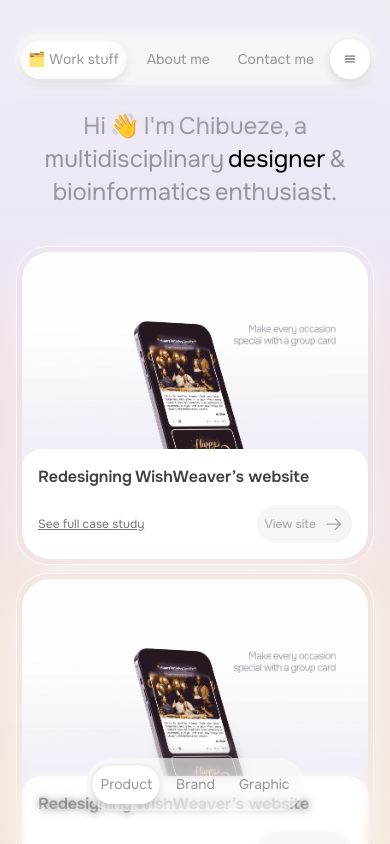
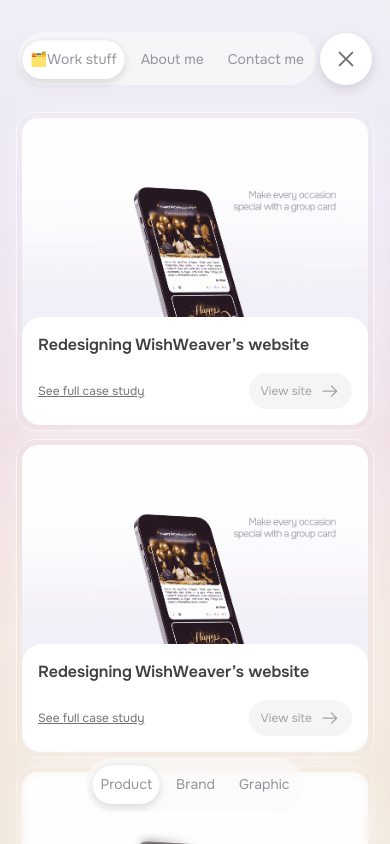
Before and after one commit to Ezekwu/Chibueze-portfolio, a React (Vite) app: page /work in a window 390 px wide. Both pictures are taken after a click on the button 322 px from the left and 52 px from the top of the page. Built offline with nearby package versions, Linux system fonts and the light colour scheme.

Commit message:
chore: made corrections requested by the designer

```diff
--- a/src/components/general/ProjectCard.tsx
+++ b/src/components/general/ProjectCard.tsx
@@ -4,14 +4,14 @@
 
 export default function ProjectCard() {
   return (
-    <article className="h-[319px] md:h-[531px] w-full p-[5px] rounded-[32px] border border-[#ffffff9e] backdrop-blur-[26.32px] shadow-[2px_3px_40.3px_-10px_#FFFFFFBF]">
+    <article className="h-[319px] md:h-[531px] w-full p-[5px] rounded-[20px] md:rounded-[32px] border border-[#ffffff9e] backdrop-blur-[26.32px] shadow-[2px_3px_40.3px_-10px_#FFFFFFBF]">
       <div className="relative w-full h-full">
         <img
           src={WishWeaver}
           alt="WishWeaver"
-          className="w-full h-full object-cover rounded-[28px]"
+          className="w-full h-full object-cover rounded-[16px] md:rounded-[28px]"
         />
-        <div className="absolute bottom-0 left-0 w-full bg-white rounded-t-[20px] rounded-b-[28px] md:p-6 p-4">
+        <div className="absolute bottom-0 left-0 w-full bg-white rounded-[20px] md:p-6 p-4">
           <h3 className="md:text-[22px] font-semibold text-[#404040] mb-4">
             Redesigning WishWeaver’s website{' '}
           </h3>
@@ -28,7 +28,7 @@
             </a>
             <a
               href="#"
-              className="group flex items-center gap-2 text-[#A4A4A4] hover:text-gray-400 transition-colors text-xs font-normal bg-[#F6F5F6] rounded-[100px] px-2 py-[9px]"
+              className="group flex items-center gap-2 text-[#A4A4A4] hover:text-gray-400 transition-colors text-xs font-normal bg-[#F6F5F6] rounded-[100px] py-2 px-3"
             >
               View site
               <span className="relative inline-flex w-5 h-5 overflow-hidden">
--- a/src/components/layout/Navbar.tsx
+++ b/src/components/layout/Navbar.tsx
@@ -1,9 +1,9 @@
 import { Link, useRouterState } from '@tanstack/react-router';
-import { IoMenu } from 'react-icons/io5';
 import { useState } from 'react';
 
 import type { FileRouteTypes } from '../../routeTree.gen';
 import { motion } from 'framer-motion';
+import { cn } from '@/utils/helpers';
 
 type RoutePath = FileRouteTypes['fullPaths'];
 
@@ -22,21 +22,26 @@
   };
 
   return (
-    <header className="h-[150px] navbar-overlay z-50 top-0 left-0 right-0 pt-8">
-      {!isMenuOpen && (
-        <button
-          type="button"
-          onClick={toggleMenu}
-          className="md:hidden absolute z-[60] right-12 top-8 outline-none w-10 h-10 rounded-full bg-white flex items-center justify-center shadow-[0px_4px_10px_1px_#0000001A]"
+    <header className="h-[150px] navbar-overlay z-50 top-0 left-0 right-0 pt-8 px-4 ">
+      <div
+        className={cn(
+          'flex items-center justify-center gap-1 w-fit mx-auto z-50',
+
+        )}
       >
-          <IoMenu className="text-gray-400" />
-        </button>
-      )}
-
-      <nav
-        className={`${
-          isMenuOpen ? 'flex' : 'hidden'
-        } md:flex w-fit mx-auto h-[53px] md:h-[55px] bg-[#fafafaae] rounded-[100px] p-[6px] items-center justify-center gap-2 md:gap-4 text-sm md:text-base`}
+        <motion.nav
+          initial={{ x: 100, opacity: 0 }}
+          animate={
+            isMenuOpen
+              ? { x: 0, opacity: 1 }
+              : { x: 100, opacity: 0 }
+          }
+          transition={{
+            type: 'tween',
+            duration: 0.3,
+            ease: 'easeOut',
+          }}
+          className="md:!translate-x-0 md:!opacity-100 flex h-[53px] md:h-[55px] bg-[#fafafaae] rounded-[100px] p-1 md:p-[6px] items-center justify-center gap-2 md:gap-4 text-sm md:text-base"
         >
           {routes.map((route) => {
             const isActive = location.pathname === route.to;
@@ -45,7 +50,7 @@
               <Link
                 to={route.to}
                 key={route.label}
-              className="relative h-[40px] md:h-[43px] px-2 md:px-3 flex items-center text-gray-300 hover:text-gray-400 transition-colors rounded-[100px] whitespace-nowrap"
+                className="relative h-[40px] md:h-[43px] px-2 md:px-3 flex items-center text-sm md:text-base text-gray-300 hover:text-gray-400 transition-colors rounded-[100px] whitespace-nowrap"
               >
                 <span className="relative z-10 flex items-center">
                   <motion.div
@@ -65,11 +70,12 @@
                         duration: 0.15,
                         ease: 'easeOut',
                       }}
+                      className=" hidden xs:block"
                     >
                       {route.activeEmoji}
                     </motion.span>
                   </motion.div>
-                <span className="ml-1 md:ml-2">{route.label}</span>
+                  <span className="md:ml-2">{route.label}</span>
                 </span>
                 {isActive && (
                   <motion.div
@@ -86,14 +92,33 @@
               </Link>
             );
           })}
+        </motion.nav>
         <button
           type="button"
           onClick={toggleMenu}
-          className="outline-none md:hidden z-[60] w-10 h-10 rounded-full bg-white flex items-center justify-center shadow-[0px_4px_10px_1px_#0000001A]"
+          className={cn(
+            'outline-none md:hidden z-[60] w-[52px] h-[52px] rounded-full bg-white flex items-center justify-center shadow-[0px_4px_10px_1px_#0000001A]',
+          )}
         >
-          <IoMenu className="text-gray-400" />
+          <div className="w-6 h-6 flex flex-col justify-center items-center">
+            <motion.div
+              animate={isMenuOpen ? { rotate: 45, y: 6 } : { rotate: 0, y: 0 }}
+              transition={{ duration: 0.3, ease: 'easeInOut' }}
+              className="w-5 h-0.5 bg-gray-400 rounded-full mb-1"
+            />
+            <motion.div
+              animate={isMenuOpen ? { opacity: 0 } : { opacity: 1 }}
+              transition={{ duration: 0.3, ease: 'easeInOut' }}
+              className="w-5 h-0.5 bg-gray-400 rounded-full mb-1"
+            />
+            <motion.div
+              animate={isMenuOpen ? { rotate: -45, y: -6 } : { rotate: 0, y: 0 }}
+              transition={{ duration: 0.3, ease: 'easeInOut' }}
+              className="w-5 h-0.5 bg-gray-400 rounded-full"
+            />
+          </div>
         </button>
-      </nav>
+      </div>
     </header>
   );
 }
--- a/src/index.css
+++ b/src/index.css
@@ -60,6 +60,7 @@
   content: "";
   position: absolute;
   inset: 0;
+  z-index: -1;
 
   backdrop-filter: blur(4px);
   -webkit-backdrop-filter: blur(4px);
--- a/src/routes/__root.tsx
+++ b/src/routes/__root.tsx
@@ -9,7 +9,9 @@
       <main>
         <Outlet />
       </main>
-      <TanStackRouterDevtools />
+      {process.env.NODE_ENV === 'development' && (
+        <TanStackRouterDevtools position="bottom-left" />
+      )}
     </div>
   ),
 });
--- a/src/routes/contact.tsx
+++ b/src/routes/contact.tsx
@@ -1,5 +1,8 @@
 import { createFileRoute } from '@tanstack/react-router';
 import { GoArrowRight } from 'react-icons/go';
+import { motion } from 'framer-motion';
+import type { Variants } from 'framer-motion';
+
 
 import BaseWrapper from '@/components/general/BaseWrapper';
 import MailIcon from '@/assets/icons/mail.svg';
@@ -14,6 +17,25 @@
 });
 
 function RouteComponent() {
+  const headingWords = ["Please,", "feel", "free", "to", "reach", "out", "to", "me!"];
+
+  const headingContainerVariants: Variants = {
+    hidden: { opacity: 0 },
+    visible: {
+      opacity: 1,
+      transition: { staggerChildren: 0.08, delayChildren: 0.1 },
+    },
+  };
+
+  const wordVariants: Variants = {
+    hidden: { y: '110%', opacity: 0,},
+    visible: {
+      y: 0,
+      opacity: 1,
+      transition: { duration: 0.3, ease: 'easeOut' },
+    },
+  };
+
   const contactLinks = [
     {
       name: 'nwajiiugo',
@@ -40,37 +62,85 @@
 
   return (
     <BaseWrapper className="pt-28 md:pt-40 pb-24 md:pb-20">
-      <div className="bg-white w-full sm:max-w-[513px] mx-auto md:py-8 md:px-6 py-6 px-4 rounded-[32px]">
+        <motion.div
+          initial={{ opacity: 0 }}
+          animate={{ opacity: 1 }}
+          transition={{ duration: 0.3, ease: 'easeOut' }}
+          className="bg-white  w-full sm:max-w-[513px] mx-auto md:py-8 md:px-6 py-6 px-4 rounded-3xl md:rounded-[32px]">
           <h2 className="md:text-[22px] text-gray-500 font-semibold md:mb-6 mb-4">
-          Please, feel free to reach out to me!
+            <motion.div
+              variants={headingContainerVariants}
+              initial="hidden"
+              animate="visible"
+              className="flex flex-wrap gap-x-1"
+            >
+              {headingWords.map((word, idx) => (
+                <div key={`heading-${idx}`} className="overflow-hidden h-[1.2em] flex items-center">
+                  <motion.span
+                    variants={wordVariants}
+                    className="inline-block leading-none"
+                  >
+                    {word}
+                  </motion.span>
+                </div>
+              ))}
+            </motion.div>
           </h2>
 
-        <div className="grid grid-cols-1 sm:grid-cols-3 gap-4 md:gap-6">
+          <motion.div
+            className="grid grid-cols-1 sm:grid-cols-3 gap-4 md:gap-6"
+            initial="hidden"
+            animate="visible"
+            variants={{
+              hidden: {},
+              visible: {
+                transition: {
+                  delayChildren: 0.3,
+                  staggerChildren: 0.15,
+                }
+              }
+            }}
+          >
             {contactLinks.map(({name, href, icon: Icon}, index) => {
               return (
-              <a
+                <motion.a
                   key={name}
                   href={href}
                   target="_blank"
                   rel="noopener noreferrer"
-                className="flex flex-col justify-between h-[156px] px-4 py-5 rounded-3xl bg-gray-100 hover:border-gray-300 hover:shadow-md transition-all duration-200 group last:sm:col-span-3"
+                  className="relative flex flex-col justify-between h-[156px] px-4 py-5 md:rounded-3xl rounded-[20px] bg-gray-100 hover:border-gray-200 border border-transparent transition-all duration-200 group last:sm:col-span-3 overflow-hidden"
+                  variants={{
+                    hidden: { opacity: 0 },
+                    visible: {
+                      opacity: 1,
+                      transition: {
+                        duration: 0.6,
+                        ease: "easeOut"
+                      }
+                    }
+                  }}
                 >
-                  <Icon
-                    className="w-10 h-10"
-                    title={name}
-                  />
-                <div className={cn("flex gap-2 w-full items-center", index === contactLinks.length - 1 && "justify-between")}>
+                  <div className="absolute inset-0 -translate-x-full bg-gradient-to-r from-transparent via-white/70 to-transparent group-hover:translate-x-full transition-transform duration-1000 ease-out pointer-events-none" />
+                  <Icon className="w-10 h-10" title={name} />
+                  <div
+                    className={cn(
+                      'flex gap-2 w-full items-center',
+                      index === contactLinks.length - 1 && 'justify-between'
+                    )}
+                  >
                     <h3 className="font-semibold text-gray-900 text-sm">
                       {name}
                     </h3>
-                  <GoArrowRight className="text-gray-600 text-xl flex-shrink-0" />
-
+                    <span className="relative shrink-0 inline-flex w-5 h-5 overflow-hidden">
+                      <GoArrowRight className="w-5 h-5 absolute left-0 top-0 text-[#a4a4a4] transition-transform duration-300 ease-out group-hover:translate-x-5" />
+                      <GoArrowRight className="w-5 h-5 absolute left-0 top-0 text-gray-400 -translate-x-5 transition-transform duration-300 ease-out group-hover:translate-x-0" />
+                    </span>
                   </div>
-              </a>
+                </motion.a>
               );
             })}
-        </div>
-      </div>
+          </motion.div>
+        </motion.div>
     </BaseWrapper>
   );
 }
--- a/src/routes/index.tsx
+++ b/src/routes/index.tsx
@@ -39,7 +39,7 @@
   };
 
   return (
-    <div className="relative text-center flex md:items-center md:justify-center h-screen overflow-hidden px-6">
+    <div className="relative text-center flex md:items-center md:justify-center h-[100dvh] overflow-hidden px-6">
       <h1 className="text-center text-[40px] h-fit md:text-[64px] mt-[50%] md:mt-0 text-gray-300 max-w-[1238px] mx-auto leading-[120%] tracking-tight font-normal">
         <motion.div
           variants={containerVariants}
--- a/src/routes/work.tsx
+++ b/src/routes/work.tsx
@@ -40,7 +40,7 @@
   return (
     <div  className="h-screen overflow-y-auto">
       <BaseWrapper className="pt-28 md:pt-[150px] pb-24 md:pb-20">
-        <h1 className="text-center max-w-[590px] mx-auto text-2xl text-gray-300 mb-10">
+        <h1 className="text-center hidden md:block max-w-[530px] mx-auto text-2xl text-gray-300 mb-10">
           <motion.div
             variants={containerVariants}
             initial="hidden"
@@ -55,7 +55,7 @@
                 <motion.span
                   variants={wordVariants}
                   className={cn(
-                    'inline-block leading-none',
+                    'inline-block leading-none word-spacing-tight',
                     word === 'designer' && 'text-black'
                   )}
                 >
```
Also changed, not shown: tailwind.config.ts (+24 -1 lines). Lines whose indentation alone changed are shown as unchanged.
